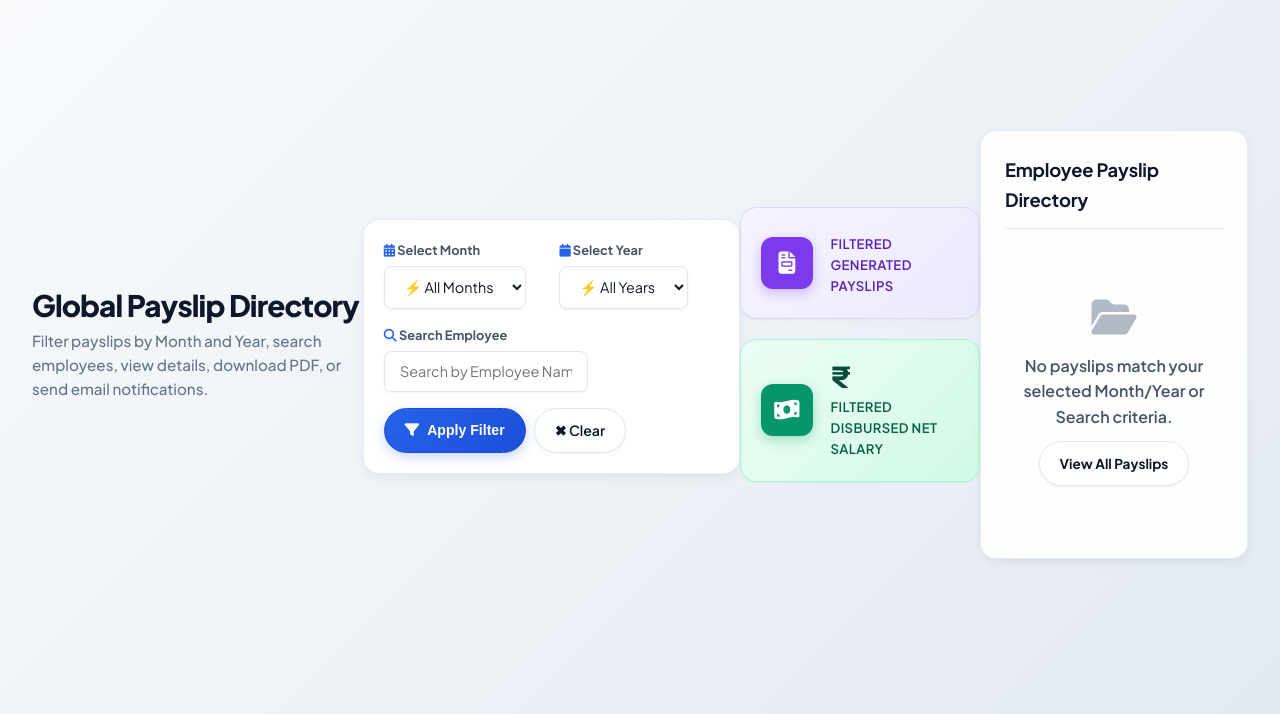
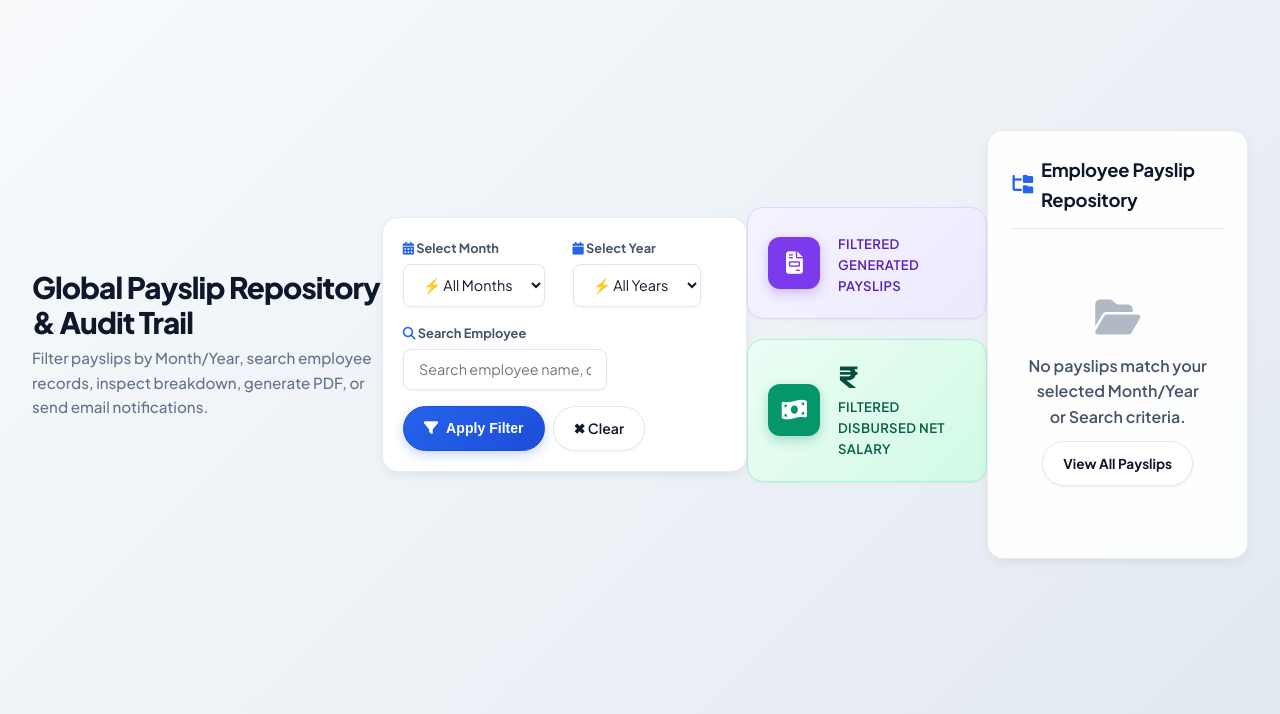
Before and after one commit to hiddenlamp/EMS-Hidden-Lamp, a Node project: template frontend/views/payslips/index.ejs in a window 1280 px wide. Shown: the top 714 px of the page. Run offline with Node 20 templates, Linux system fonts and the light colour scheme; the template is opened without the code that fills it, so the values that code supplies are empty.

Commit message:
Make payslips table 100% responsive with clean column whitespace formatting and action button alignment

```diff
--- a/frontend/views/payslips/index.ejs
+++ b/frontend/views/payslips/index.ejs
@@ -1,22 +1,22 @@
-<%- include('../partials/header', { title: 'All Payslips', path: '/payslips' }) %>
+<%- include('../partials/header', { title: 'Global Repository', path: '/payslips' }) %>
 
 <div class="page-header">
   <div>
-    <h1 class="page-title">Global Payslip Directory</h1>
-    <p class="page-description">Filter payslips by Month and Year, search employees, view details, download PDF, or send email notifications.</p>
+    <h1 class="page-title">Global Payslip Repository & Audit Trail</h1>
+    <p class="page-description">Filter payslips by Month/Year, search employee records, inspect breakdown, generate PDF, or send email notifications.</p>
   </div>
 </div>
 
 <% if (locals.success) { %>
-  <div class="alert alert-success" style="margin-bottom: 1.5rem;"><%= success %></div>
+  <div class="alert alert-success"><i class="fa-solid fa-circle-check"></i> <%= success %></div>
 <% } %>
 
 <% if (locals.error) { %>
-  <div class="alert alert-danger" style="margin-bottom: 1.5rem;"><%= error %></div>
+  <div class="alert alert-danger"><i class="fa-solid fa-triangle-exclamation"></i> <%= error %></div>
 <% } %>
 
 <!-- MONTH & YEAR FILTER BAR -->
-<div class="card" style="margin-bottom: 1.5rem; background: #ffffff; padding: 1.25rem;">
+<div class="card" style="background: #ffffff; padding: 1.25rem;">
   <form action="/payslips" method="GET" style="display: flex; gap: 1rem; align-items: flex-end; flex-wrap: wrap; margin: 0;">
     <div style="flex: 1; min-width: 150px;">
       <label style="font-size: 0.8rem; font-weight: 700; color: #475569; margin-bottom: 0.35rem; display: block;">
@@ -46,10 +46,10 @@
       <label style="font-size: 0.8rem; font-weight: 700; color: #475569; margin-bottom: 0.35rem; display: block;">
         <i class="fa-solid fa-magnifying-glass" style="color: var(--accent);"></i> Search Employee
       </label>
-      <input type="text" name="search" class="form-control" placeholder="Search by Employee Name, Code or Location..." value="<%= searchQuery %>" style="font-size: 0.9rem;">
+      <input type="text" name="search" class="form-control" placeholder="Search employee name, code or location..." value="<%= searchQuery %>" style="font-size: 0.9rem;">
     </div>
 
-    <div style="display: flex; gap: 0.5rem;">
+    <div style="display: flex; gap: 0.5rem; flex-wrap: wrap;">
       <button type="submit" class="btn btn-primary" style="font-size: 0.88rem; font-weight: 600;">
         <i class="fa-solid fa-filter"></i> Apply Filter
       </button>
@@ -83,9 +83,9 @@
 <div class="card">
   <div class="card-header" style="display: flex; justify-content: space-between; align-items: center; flex-wrap: wrap; gap: 1rem;">
     <h2 class="card-title">
-      Employee Payslip Directory
+      <i class="fa-solid fa-folder-tree" style="color: var(--accent);"></i> Employee Payslip Repository
       <% if (selectedMonth || selectedYear) { %>
-        <span style="font-size: 0.85rem; font-weight: 600; color: var(--accent); background: #eff6ff; padding: 0.2rem 0.6rem; border-radius: 6px; margin-left: 0.5rem;">
+        <span style="font-size: 0.82rem; font-weight: 600; color: var(--accent); background: #eff6ff; padding: 0.2rem 0.6rem; border-radius: 6px; margin-left: 0.5rem;">
           Filtered: <%= selectedMonth ? monthNames.find(m=>m.num===selectedMonth)?.name : '' %> <%= selectedYear %>
         </span>
       <% } %>
@@ -105,14 +105,14 @@
       <table class="table">
         <thead>
           <tr>
-            <th>Payslip Ref No</th>
-            <th>Period</th>
+            <th style="white-space: nowrap;">Payslip Ref No</th>
+            <th style="white-space: nowrap;">Period</th>
             <th>Employee Name & Email</th>
-            <th style="text-align: right;">Monthly Gross</th>
-            <th style="text-align: right;">Deductions</th>
-            <th style="text-align: right;">Net Salary</th>
-            <th style="text-align: center;">Status</th>
-            <th style="text-align: right;">Actions</th>
+            <th style="text-align: right; white-space: nowrap;">Monthly Gross</th>
+            <th style="text-align: right; white-space: nowrap;">Deductions</th>
+            <th style="text-align: right; white-space: nowrap;">Net Salary</th>
+            <th style="text-align: center; white-space: nowrap;">Status</th>
+            <th style="text-align: right; white-space: nowrap;">Actions</th>
           </tr>
         </thead>
         <tbody>
@@ -125,34 +125,38 @@
               const payslipRefNo = `HL/PS/${mNum}-${yNameShort}/${String(ps.employee_id || 1).padStart(3, '0')}`;
             %>
             <tr>
-              <td>
-                <span style="font-family: monospace; font-weight: 700; background: #eff6ff; color: #1e40af; padding: 0.2rem 0.55rem; border-radius: 6px; font-size: 0.82rem; border: 1px solid #bfdbfe;">
+              <td style="white-space: nowrap;">
+                <span style="font-family: monospace; font-weight: 700; background: #eff6ff; color: #1e40af; padding: 0.25rem 0.6rem; border-radius: 6px; font-size: 0.82rem; border: 1px solid #bfdbfe; display: inline-block;">
                   <%= payslipRefNo %>
                 </span>
               </td>
-              <td><strong><%= ps.period %></strong></td>
+              <td style="white-space: nowrap;"><strong><%= ps.period %></strong></td>
               <td>
-                <strong><%= ps.employee_name %></strong>
+                <strong style="font-size: 0.95rem; color: #0f172a;"><%= ps.employee_name %></strong>
                 <br><small style="color: var(--accent); font-weight: 500;"><i class="fa-regular fa-envelope"></i> <%= registeredEmail %></small>
               </td>
-              <td style="text-align: right; color: #059669;">₹<%= ps.gross_pay.toLocaleString('en-IN') %></td>
-              <td style="text-align: right; color: #dc2626;">₹<%= ps.total_deductions.toLocaleString('en-IN') %></td>
-              <td style="text-align: right; font-weight: 700; color: #2563eb;">₹<%= ps.net_pay.toLocaleString('en-IN') %></td>
-              <td style="text-align: center;">
+              <td style="text-align: right; color: #059669; font-weight: 600; white-space: nowrap;">₹<%= ps.gross_pay.toLocaleString('en-IN') %></td>
+              <td style="text-align: right; color: #dc2626; font-weight: 600; white-space: nowrap;">₹<%= ps.total_deductions.toLocaleString('en-IN') %></td>
+              <td style="text-align: right; font-weight: 800; color: #2563eb; font-size: 0.98rem; white-space: nowrap;">₹<%= ps.net_pay.toLocaleString('en-IN') %></td>
+              <td style="text-align: center; white-space: nowrap;">
                 <% if (ps.run_status === 'approved') { %>
-                  <span class="badge" style="background: #d1fae5; color: #065f46;">Issued</span>
+                  <span class="badge badge-approved">Issued</span>
                 <% } else { %>
-                  <span class="badge" style="background: #fef3c7; color: #92400e;">Pending</span>
+                  <span class="badge badge-draft">Pending</span>
                 <% } %>
               </td>
-              <td style="text-align: right;">
+              <td style="text-align: right; white-space: nowrap;">
                 <div style="display: flex; gap: 0.4rem; justify-content: flex-end; align-items: center; flex-wrap: nowrap;">
-                  <a href="/payroll/<%= ps.payroll_run_id %>/payslip/<%= ps.employee_id %>" class="btn btn-sm btn-secondary" target="_blank" style="padding: 0.25rem 0.5rem; font-size: 0.8rem;">👁️ View</a>
-                  <a href="/payroll/<%= ps.payroll_run_id %>/payslip/<%= ps.employee_id %>/pdf" class="btn btn-sm btn-primary" style="padding: 0.25rem 0.5rem; font-size: 0.8rem;">📥 PDF</a>
+                  <a href="/payroll/<%= ps.payroll_run_id %>/payslip/<%= ps.employee_id %>" class="btn btn-sm btn-secondary" target="_blank" title="View printable payslip">
+                    <i class="fa-regular fa-eye"></i> View
+                  </a>
+                  <a href="/payroll/<%= ps.payroll_run_id %>/payslip/<%= ps.employee_id %>/pdf" class="btn btn-sm btn-primary" title="Download PDF">
+                    <i class="fa-solid fa-file-pdf"></i> PDF
+                  </a>
                   <form action="/payroll/<%= ps.payroll_run_id %>/send-email/<%= ps.employee_id %>" method="POST" style="display: inline; margin: 0;">
                     <input type="hidden" name="redirect" value="/payslips">
-                    <button type="submit" class="btn btn-sm" style="padding: 0.25rem 0.55rem; font-size: 0.8rem; background: #2563eb; color: #fff; border: 1px solid #2563eb; border-radius: 6px; font-weight: 600; cursor: pointer;" title="Send payslip to <%= registeredEmail %>">
-                      ✉️ Email
+                    <button type="submit" class="btn btn-sm btn-primary" style="background: linear-gradient(135deg, #059669 0%, #047857 100%); border-color: #047857;" title="Send email notification">
+                      <i class="fa-regular fa-paper-plane"></i> Email
                     </button>
                   </form>
                 </div>
```
Also changed, not shown: 1 other file.
